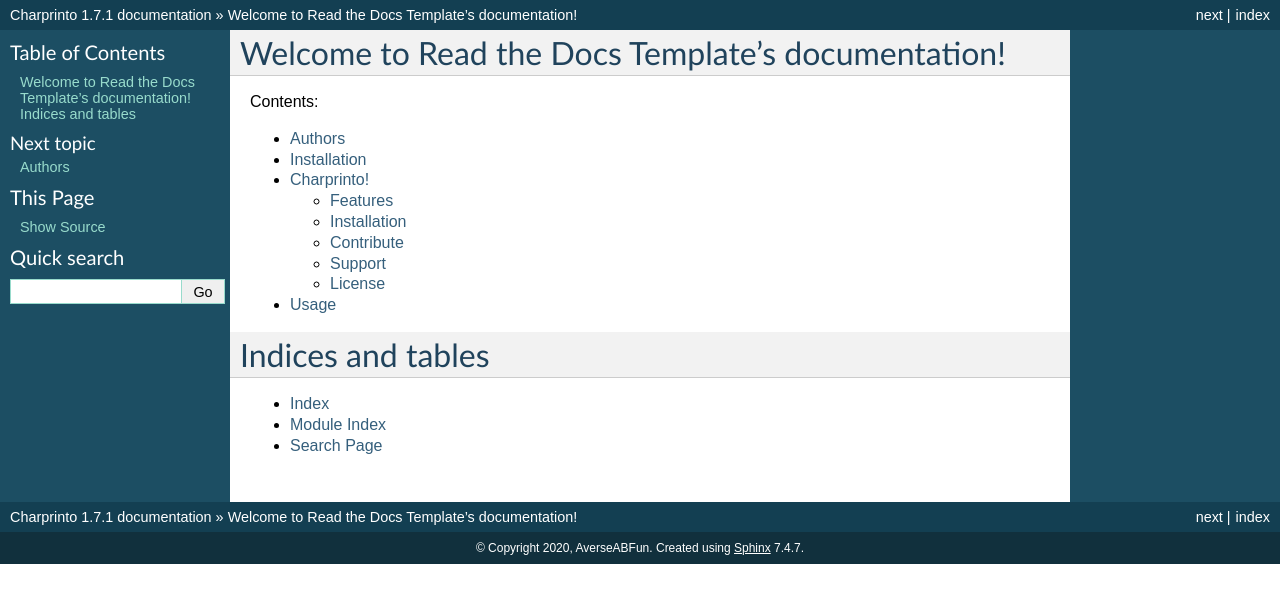
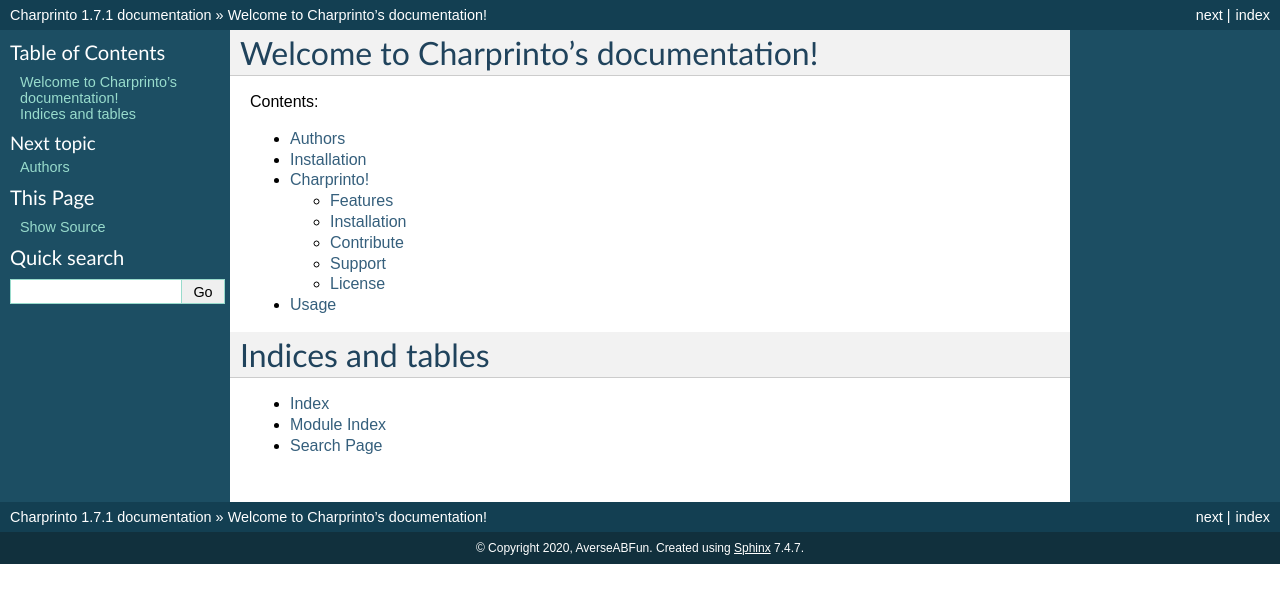
Before and after one commit to AverseABFun/Charprinto-docs, a Sphinx documentation site: the page built from docs/index.rst, in a window 1280 px wide. Shown: the top 603 px of the page. Built offline with Sphinx 7.4.7, drawn with Linux system fonts in a browser that asks for light colours.

Commit message:
Update index.rst

```diff
--- a/docs/index.rst
+++ b/docs/index.rst
@@ -1,9 +1,5 @@
-.. Read the Docs Template documentation master file, created by
-   sphinx-quickstart on Tue Aug 26 14:19:49 2014.
-   You can adapt this file completely to your liking, but it should at least
-   contain the root `toctree` directive.
 
-Welcome to Read the Docs Template's documentation!
+Welcome to Charprinto's documentation!
 ==================================================
 
 Contents:
```
